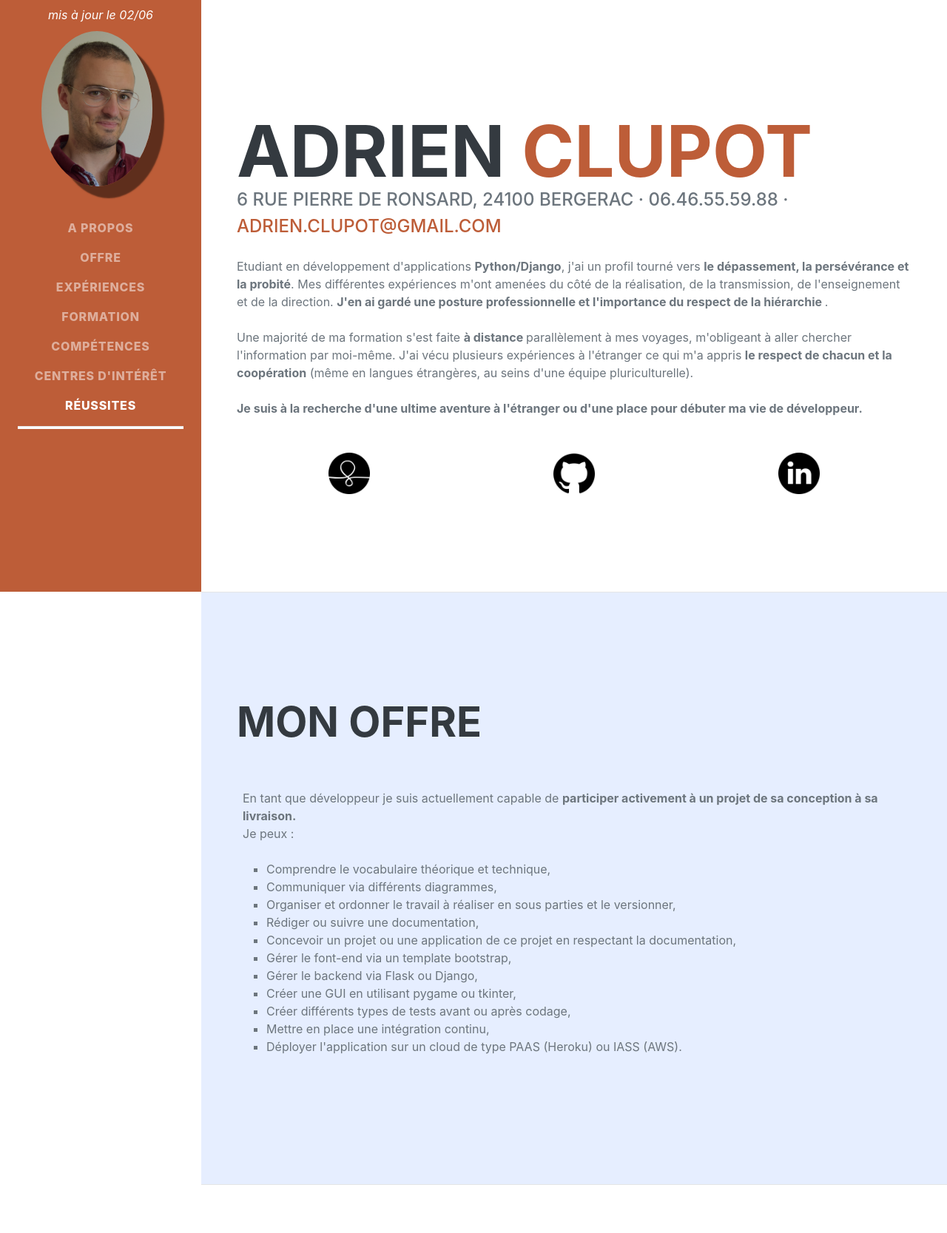
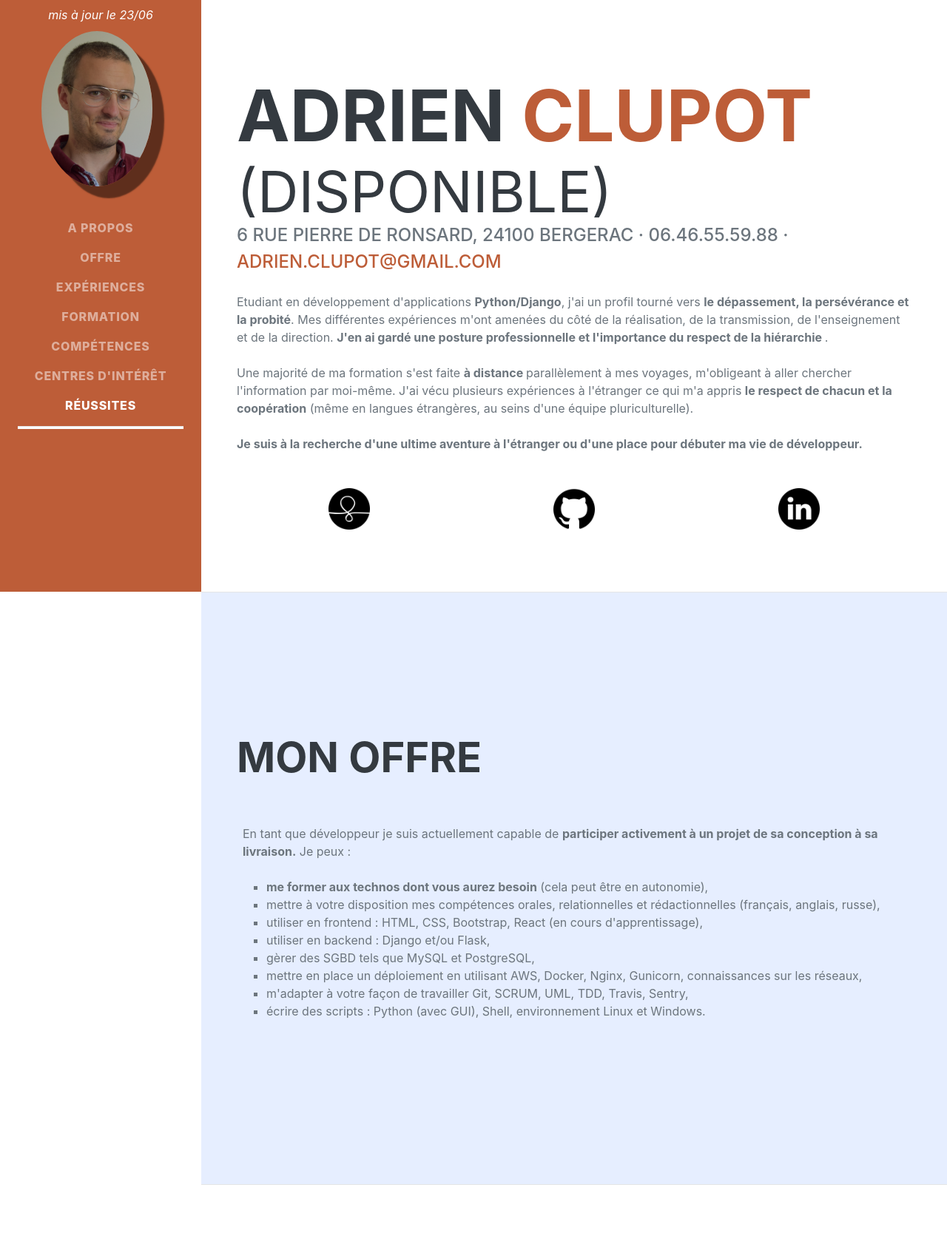
Before and after one commit to blingstand/cv, a Django app: page /cv/ in a window 1280 px wide. Shown: the top 1667 px of the page at 74% size. Run offline with Django 3.2, Linux system fonts and the light colour scheme; some libraries are stand-ins or nearby versions; some web fonts are replaced.

Commit message:
change mon offre

```diff
--- a/core/templates/core/core.html
+++ b/core/templates/core/core.html
@@ -31,7 +31,7 @@
 <body id="page-top">
 
   <nav class="navbar navbar-expand-lg navbar-dark bg-primary fixed-top" id="sideNav">
-    <p class="text-white italic">mis à jour le 02/06</p>
+    <p class="text-white italic">mis à jour le 23/06</p>
     <span class="d-block d-lg-none"><a class="navbar-brand js-scroll-trigger" href="#page-top">Adrien CLUPOT</a></span>
     <span class="d-none d-lg-block">
       <div class="cardBox">
--- a/cv/templates/cv/index.html
+++ b/cv/templates/cv/index.html
@@ -8,6 +8,7 @@
 		<div class="w-100">
 			<h1 class="mb-0">Adrien
 				<span class="text-primary">CLUPOT</span>
+				<span class="small">(disponible)</span>
 			</h1>
 			<div class="subheading mb-4">6 rue pierre de Ronsard, 24100 Bergerac · 06.46.55.59.88 ·
 				<a href="mailto:name@email.com">adrien.clupot@gmail.com</a>
@@ -40,19 +41,16 @@
 			<h2 class="mb-5">Mon offre</h2>
 			<div class=" pb-3	">
 				<p class="p-2">
-					En tant que développeur je suis actuellement capable de <span class="imp">participer activement à un projet de sa conception à sa livraison.</span> <br>Je peux :
+					En tant que développeur je suis actuellement capable de <span class="imp">participer activement à un projet de sa conception à sa livraison.</span> Je peux :
 					<ul class="square">
-						<li>Comprendre le vocabulaire théorique et technique,</li>
-						<li>Communiquer via différents diagrammes,</li>
-						<li>Organiser et ordonner le travail à réaliser en sous parties et le versionner,</li>
-						<li>Rédiger ou suivre une documentation,</li>
-						<li>Concevoir un projet ou une application de ce projet en respectant la documentation,</li>
-						<li>Gérer le font-end via un template bootstrap,</li>
-						<li>Gérer le backend via Flask ou Django,</li>
-						<li>Créer une GUI en utilisant pygame ou tkinter,</li>
-						<li>Créer différents types de tests avant ou après codage,</li>
-						<li>Mettre en place une intégration continu,</li>
-						<li >Déployer l'application sur un cloud de type PAAS (Heroku) ou IASS (AWS).</li>
+						<li><span class="imp">me former aux technos dont vous aurez besoin</span> (cela peut être en autonomie),</li>
+						<li>mettre à votre disposition mes compétences orales, relationnelles et rédactionnelles (français, anglais, russe),</li>
+						<li>utiliser en frontend : HTML, CSS, Bootstrap, React (en cours d'apprentissage),</li>
+						<li>utiliser en backend : Django et/ou Flask, </li>
+						<li>gèrer des SGBD tels que MySQL et PostgreSQL, </li>
+						<li>mettre en place un déploiement en utilisant AWS, Docker, Nginx, Gunicorn, connaissances sur les réseaux,</li>
+						<li>m'adapter à votre façon de travailler Git, SCRUM, UML,  TDD, Travis, Sentry,</li>
+						<li>écrire des scripts : Python (avec GUI), Shell, environnement Linux et Windows.</li>
 					</ul>
 
 				</p>
```
